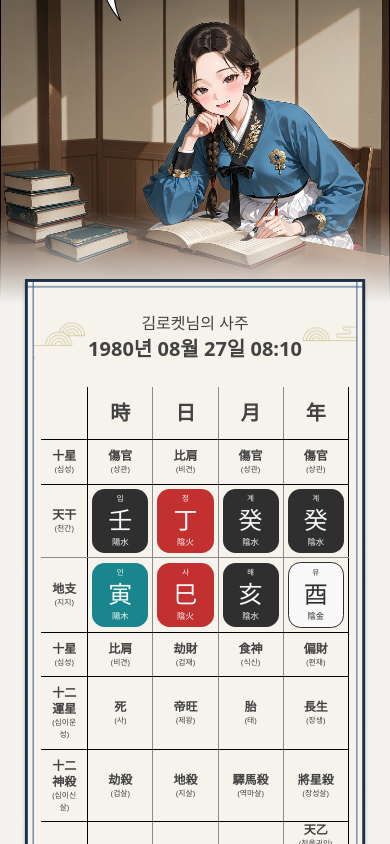
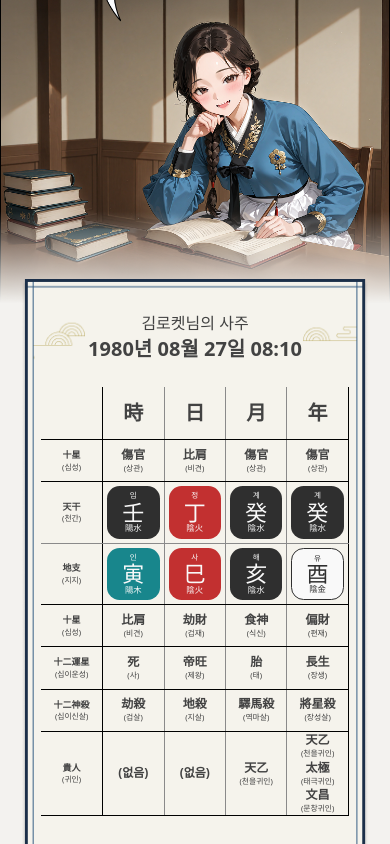
Before and after one commit to baejuhyang/RocketAI, a Next.js app: page / in a window 390 px wide. Shown: the part 1156-2000 px from the top of the page. Built offline with nearby package versions, Linux system fonts and the light colour scheme.

Commit message:
표 반응형

```diff
--- a/src/components/Table.jsx
+++ b/src/components/Table.jsx
@@ -83,7 +83,7 @@ export const Table = () => {
                                             ))
                                         ) : (
                                             <div>
-                                                <p className="hangul">(없음)</p>
+                                                <p className="no">(없음)</p>
                                             </div>
                                         )
                                     ) : i === 1 || i === 2 ? (
--- a/src/styles/figure.scss
+++ b/src/styles/figure.scss
@@ -33,7 +33,7 @@ figure {
 
         & tbody {
             & td.label {
-                @apply p-2 w-[15.18%];
+                @apply p-2 w-[20%];
                 border-right: 1px solid var(--allBlack);
                 border-bottom: 1px solid var(--allBlack);
                 &.in-b {
@@ -44,7 +44,8 @@ figure {
                     @apply text-center;
 
                     &:first-child {
-                        @apply text-xs font-semibold;
+                        @apply text-[9px] font-semibold;
+                        // xs:text-[9px];
                     }
 
                     &:nth-child(2) {
--- a/src/styles/globals.scss
+++ b/src/styles/globals.scss
@@ -31,5 +31,5 @@ body {
 }
 
 main {
-    @apply w-full max-w-md h-full;
+    @apply w-full max-w-md min-w-[360px] h-full;
 }
--- a/src/styles/mixin.scss
+++ b/src/styles/mixin.scss
@@ -9,7 +9,9 @@
         border-radius: 12.55px;
     }
 
-    @apply p-1 m-1;
+    @apply p-1 m-1
+    flex flex-col justify-between;
+    aspect-ratio: 1 / 1;
 
     & p {
         @apply text-center;
@@ -18,10 +20,14 @@
             @apply text-[7.6px];
         }
         &:nth-child(2) {
-            @apply text-2xl font-medium;
+            @apply text-[22px] font-medium leading-[18px];
         }
         &:last-child {
             @apply text-[8.37px];
         }
     }
+
+    & p.no {
+        @apply text-[8.37px] font-normal;
+    }
 }
--- a/tailwind.config.js
+++ b/tailwind.config.js
@@ -6,6 +6,9 @@ module.exports = {
     ],
     theme: {
         extend: {},
+        screens: {
+            xs: { max: '447px' }, // 447px 이하일 때
+        },
     },
     plugins: [],
 };
```
